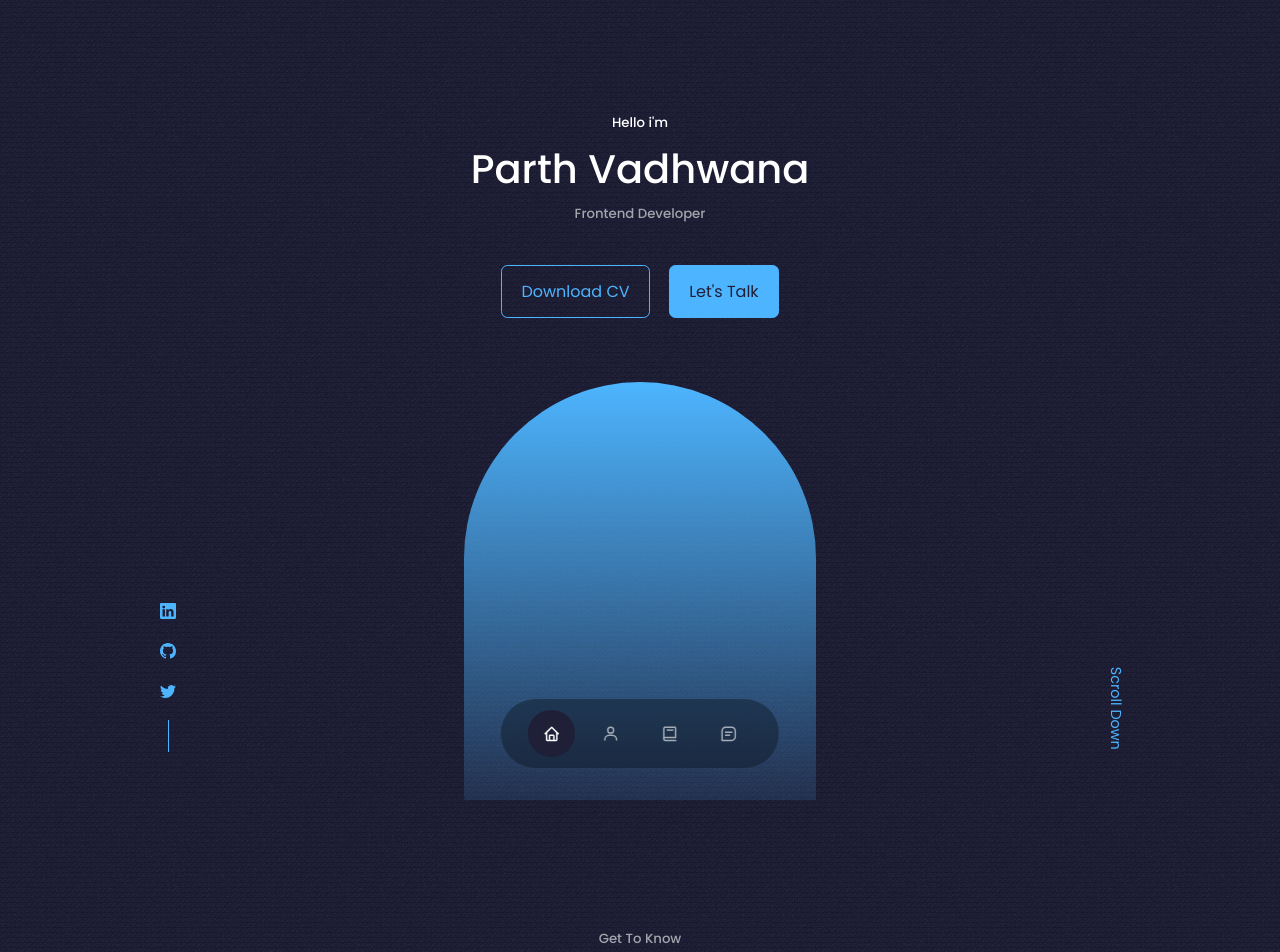
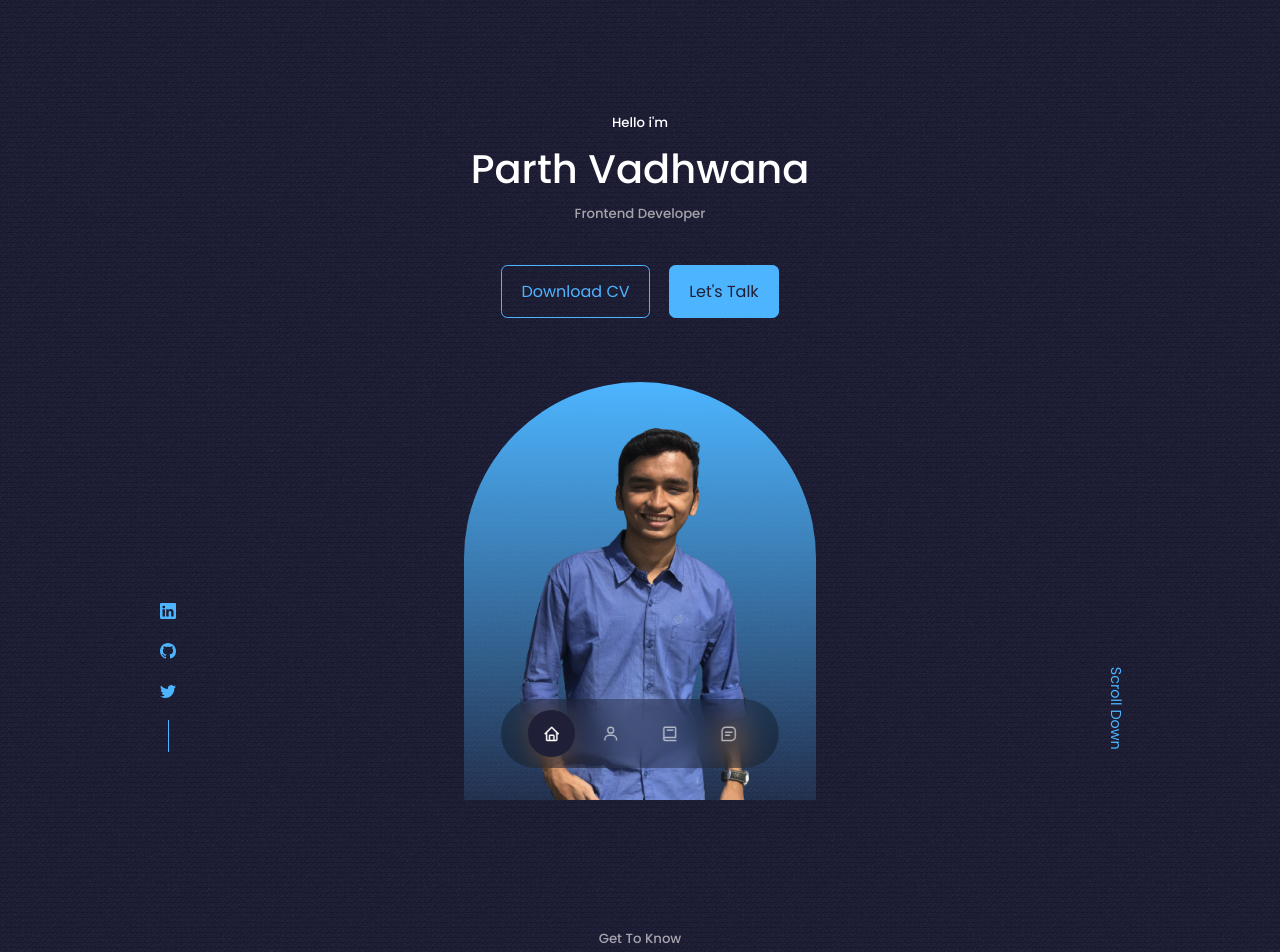
Before and after one commit to VadhwanaParth15/Portfolio, a React (Create React App) app: page / in a window 1280 px wide. Shown: the top 952 px of the page. Built offline with nearby package versions, Linux system fonts and the light colour scheme.

Commit message:
Update Header.jsx

```diff
--- a/src/components/header/Header.jsx
+++ b/src/components/header/Header.jsx
@@ -13,7 +13,7 @@ const header = () => {
         <CTA/>
         <HeaderSocial/>
         <div className="me">
-          {/* <img src={ME} alt="me" /> */}
+           <img src={ME} alt="me" />
         </div>
         <a href="#contact" className='scroll__down'>Scroll Down</a>
        </div>
```
